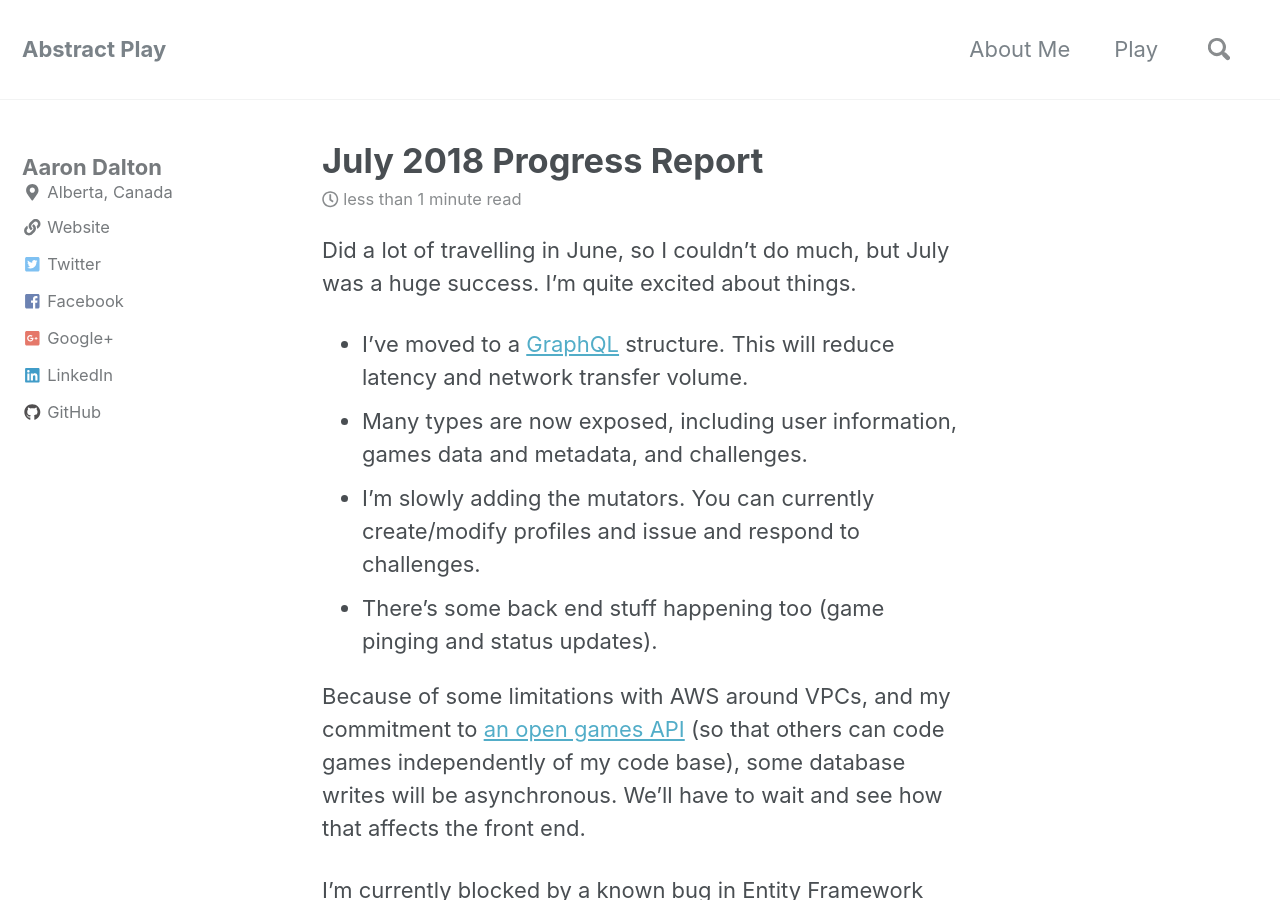
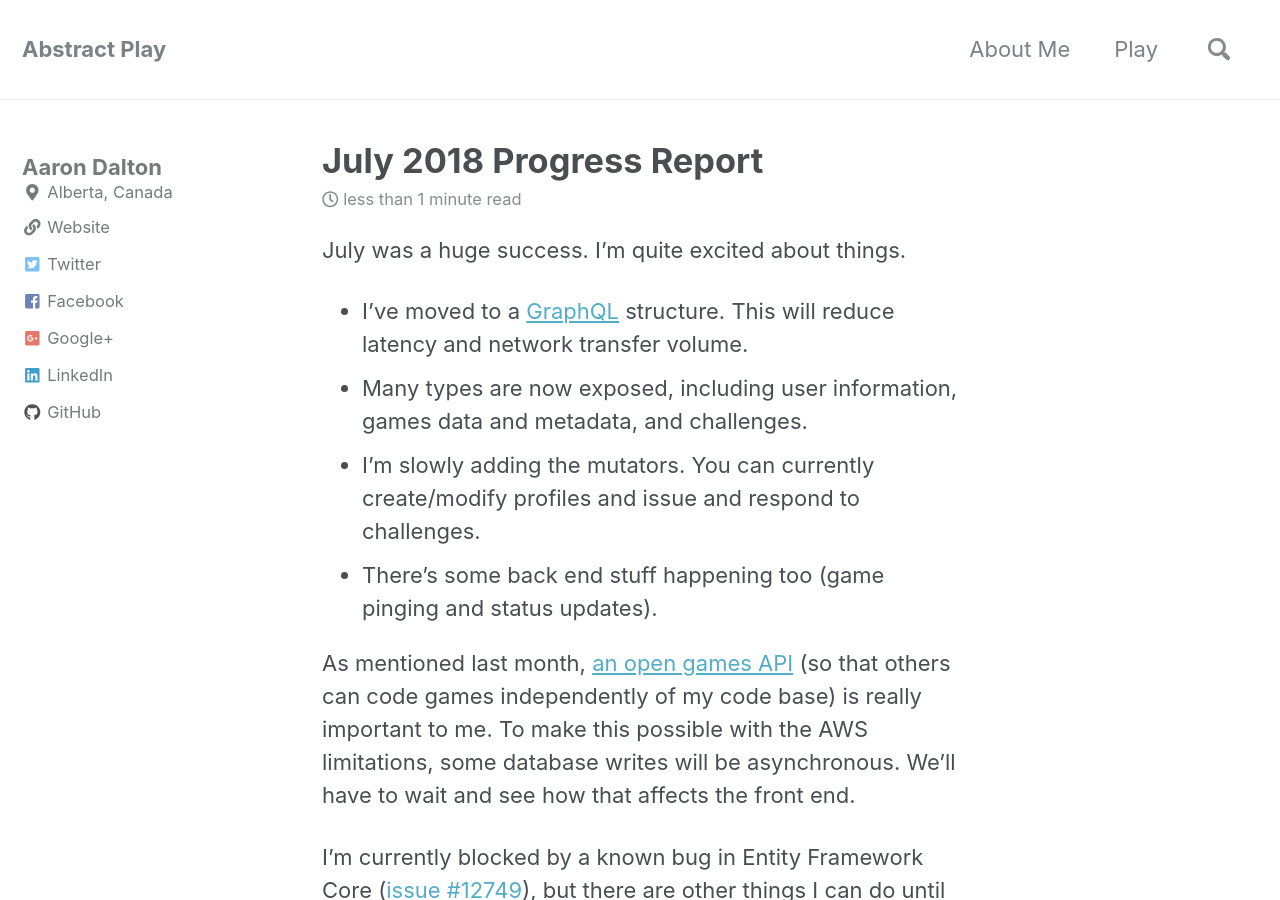
Before and after one commit to AbstractPlay/abstractplay.github.io, a Jekyll site: the page built from _posts/2018-07-29-July-2018-Progress-Report.md, in a window 1280 px wide and 900 px high. Built offline with Jekyll 4.4.1, drawn with Linux system fonts in a browser that asks for light colours; nearby versions of some CDN libraries.

Commit message:
July 2018 update

```diff
--- a/_posts/2018-07-29-July-2018-Progress-Report.md
+++ b/_posts/2018-07-29-July-2018-Progress-Report.md
@@ -2,14 +2,14 @@
 category: blog
 ---
 
-Did a lot of travelling in June, so I couldn't do much, but July was a huge success. I'm quite excited about things.
+July was a huge success. I'm quite excited about things.
 
 * I've moved to a [GraphQL](https://graphql.org/) structure. This will reduce latency and network transfer volume.
 * Many types are now exposed, including user information, games data and metadata, and challenges.
 * I'm slowly adding the mutators. You can currently create/modify profiles and issue and respond to challenges.
 * There's some back end stuff happening too (game pinging and status updates).
 
-Because of some limitations with AWS around VPCs, and my commitment to [an open games API](https://github.com/AbstractPlay/abstractplay.github.io/wiki/api.thirdparty) (so that others can code games independently of my code base), some database writes will be asynchronous. We'll have to wait and see how that affects the front end.
+As mentioned last month, [an open games API](https://github.com/AbstractPlay/abstractplay.github.io/wiki/api.thirdparty) (so that others can code games independently of my code base) is really important to me. To make this possible with the AWS limitations, some database writes will be asynchronous. We'll have to wait and see how that affects the front end.
 
 I'm currently blocked by a known bug in Entity Framework Core ([issue #12749](https://github.com/aspnet/EntityFrameworkCore/issues/12749)), but there are other things I can do until a fix or workaround shows up.
 
```
